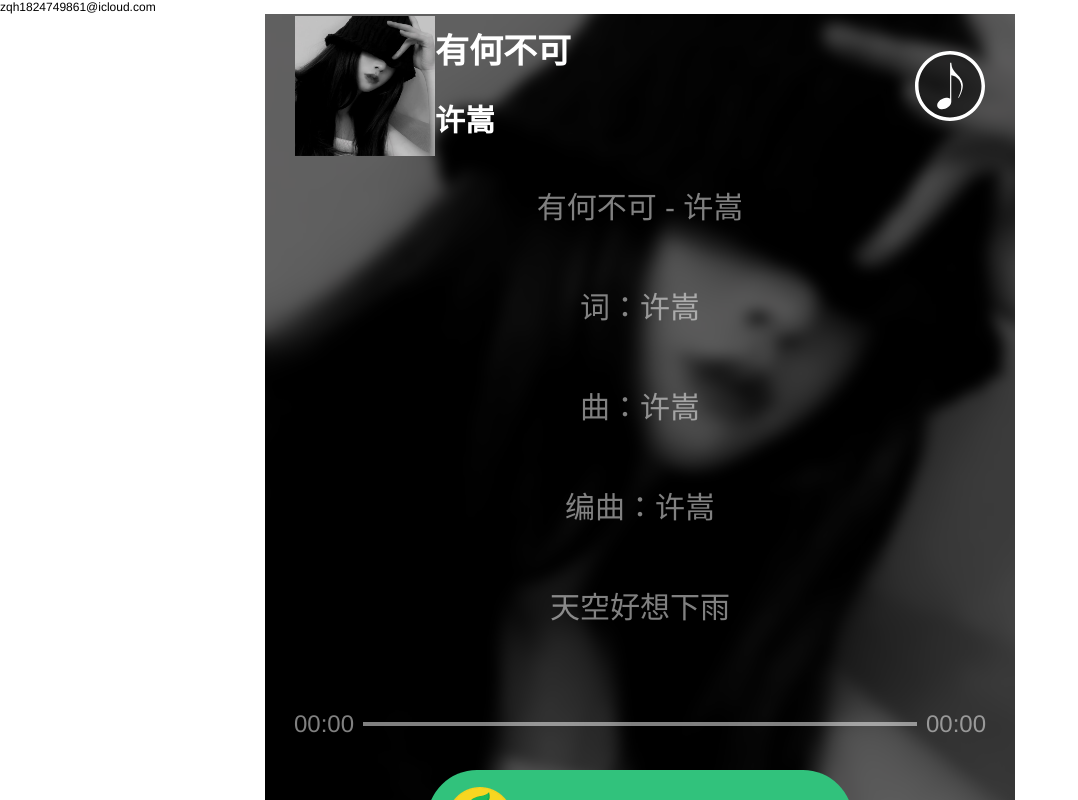
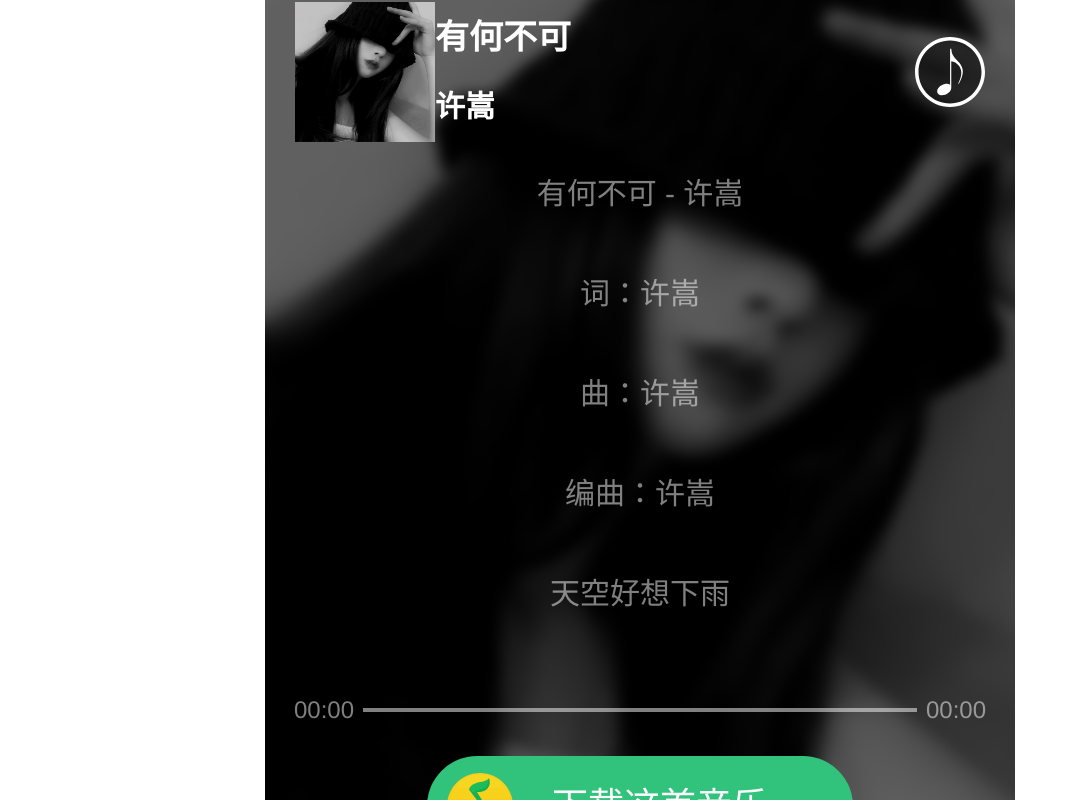
Before and after one commit to GirHub-Hao/-, a plain HTML site: page 有何不可/index.html in a window 1280 px wide. Shown: the whole page, without its empty margins (0-1078 px from the left). Drawn offline with Linux system fonts and the light colour scheme.

Commit message:
Update index.html

```diff
--- a/有何不可/index.html
+++ b/有何不可/index.html
@@ -1,6 +1,5 @@
 <!DOCTYPE html>
 <html>
-    zqh1824749861@icloud.com
 <head>
     <meta charset="UTF-8">
     <meta name="viewport"
```
